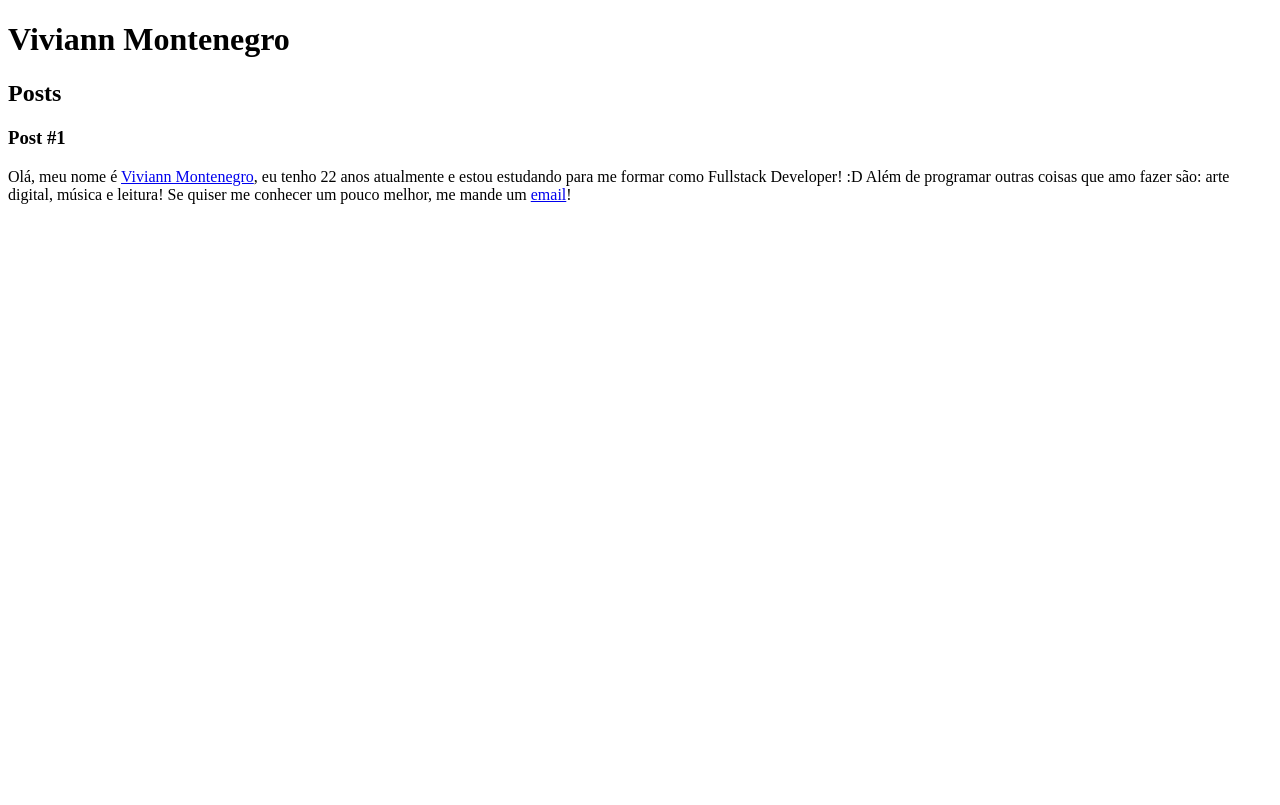
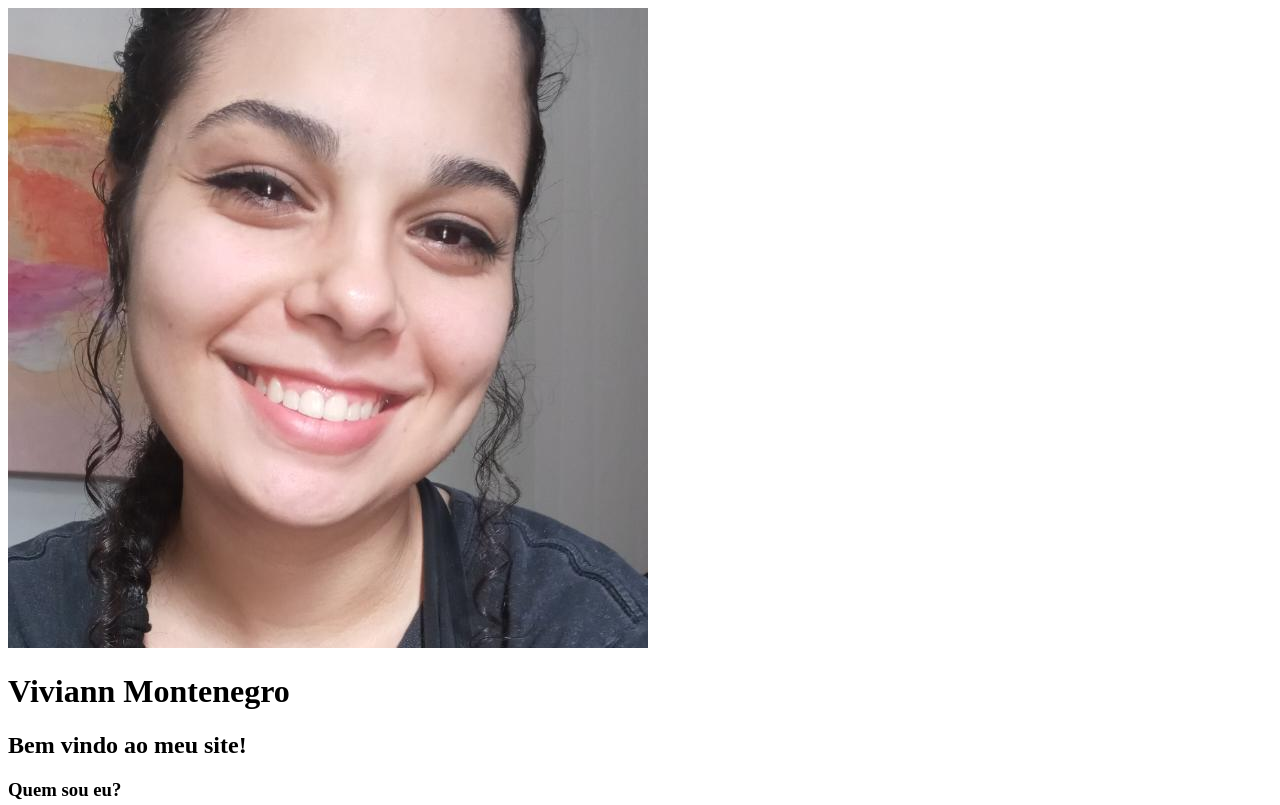
Before and after one commit to viviann-montenegro/html5-css3-bootcampDecolaDev, a plain HTML site: page index.html in a window 1280 px wide. Shown: the top 805 px of the page. Drawn offline with Linux system fonts and the light colour scheme.

Commit message:
atualiza4 index.html, adiciona foto.jpg, adiciona code.jpg

```diff
--- a/index.html
+++ b/index.html
@@ -6,16 +6,18 @@
 	</head>
 	<body>
 		<header>
+			<img src="foto.jpg" alt="Foto de Viviann Montenegro">
 			<h1>Viviann Montenegro</h1>
 		</header>
 
 		<section>
 			<header>
-				<h2>Posts</h2>
+				<h2>Bem vindo ao meu site!</h2>
 			</header>
 			<article>
 				<header>
-					<h3>Post #1</h3>
+					<h3>Quem sou eu?</h3>
+					<img src="code.jpg" alt="Editor contendo parte de código javascript">
 				</header>
 				<p>
 					Olá, meu nome é <a href="https://www.linkedin.com/in/viviann-montenegro/" target="_blank">Viviann Montenegro</a>, eu tenho 22 anos atualmente e estou estudando para me formar como Fullstack Developer! :D Além de programar outras coisas que amo fazer são: arte digital, música e leitura! Se quiser me conhecer um pouco melhor, me mande um <a href="mailto:viviann.dds.montenegro@gmail.com">email</a>!
```
Also changed, not shown: code.jpg (added), foto.jpg (added).
